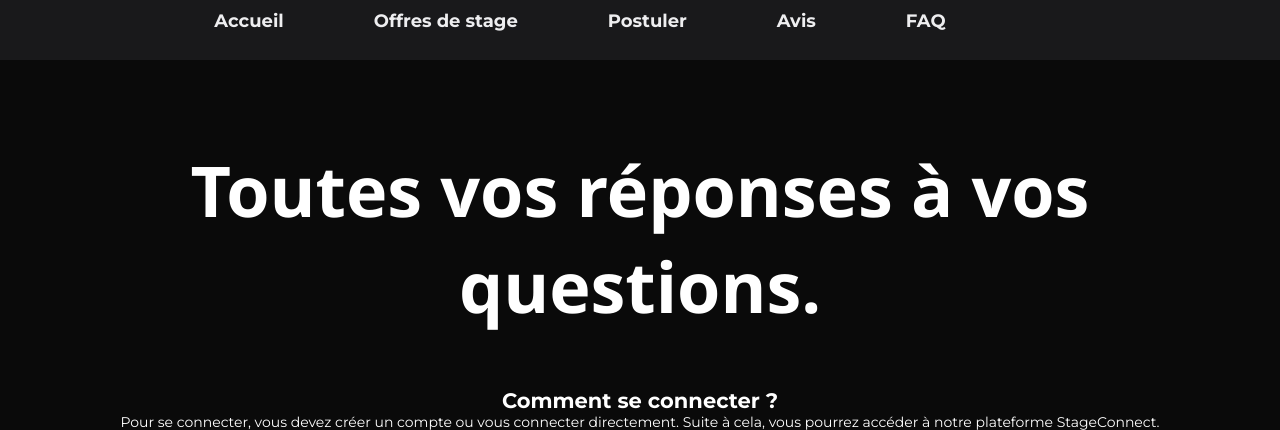
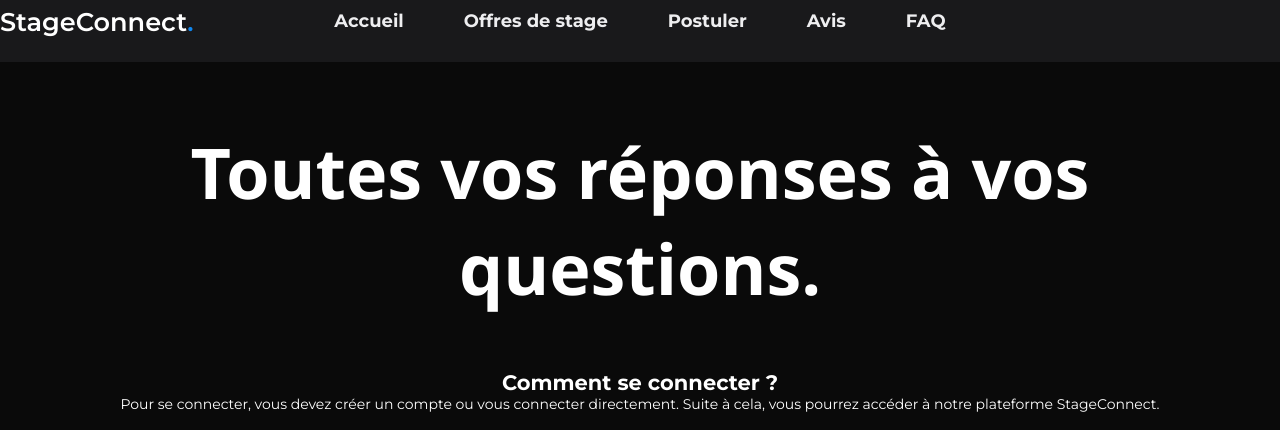
Before and after one commit to masdonte/StageConnect, a PHP site: page /STAGE-SIO1/pages/faq.php in a window 1280 px wide. Shown: the top 430 px of the page. Run offline with PHP 8.4, Linux system fonts and the light colour scheme.

Commit message:
[ADD] StageConnect Logo

```diff
--- a/css/index.css
+++ b/css/index.css
@@ -152,11 +152,65 @@ a {
 
 /*=============== NAV ===============*/
 
-nav {
+.navbar {
   background-color: #19191B;
   padding: 30px;
   text-align: center;
+  display: flex;
+  align-items: center;
+  justify-content: center;
+  position: relative;
+  width: 100%;
 }
+
+.logo-container {
+  position: absolute;
+  left: 20px;
+  top: 50%;
+  transform: translateY(-50%);
+}
+
+.logo {
+  font-size: 1.6rem;
+  font-weight: 600;
+  color: #fff;
+  text-decoration: none;
+}
+
+.menu-links li {
+  margin: 0 15px;
+}
+
+.menu-links li a {
+  color: #EEEEF0;
+  text-decoration: none;
+  font-size: 18px;
+  font-weight: bold;
+  padding: 10px 15px;
+  transition: color 0.3s;
+}
+
+.menu-links li a:hover {
+  color: #467ec9;
+}
+
+.navbar .logo span {
+  color: var(--first-color-alt);;
+}
+
+.menu-links {
+  display: flex;
+  list-style: none;
+  padding: 0;
+  margin: 0 auto;
+}
+
+.navbar a {
+  color: #fff;
+  text-decoration: none;
+  transition: 0.2s ease;
+}
+
 nav ul {
   list-style: none;
   padding: 0;
--- a/include/header.php
+++ b/include/header.php
@@ -1,35 +1,27 @@
 <nav>
    <a class="logo"><span></span></a>
    <ul>
+<nav class="navbar">
+   <div class="nav-container">
+      <div class="logo-container">
+         <a class="logo">StageConnect<span>.</span></a>
+      </div>
+   <ul class="menu-links">
       <li><a href="/STAGE-SIO1/pages/index.php">Accueil</a></li>
       <li><a href="/STAGE-SIO1/pages/offer.php">Offres de stage</a></li>
       <li><a href="/STAGE-SIO1/pages/apply.php">Postuler</a></li>
       <li><a href="/STAGE-SIO1/pages/review.php">Avis</a></li>
       <li><a href="/STAGE-SIO1/pages/faq.php">FAQ</a></li>
 
+   </ul>
+   </div>
       <?php
       if (isset($_SESSION["connected"]) && $_SESSION["connected"]) {
          ?>
-         <li>Bienvenue <?php
+         <li>Bienvenue<?php
          echo $_SESSION["nom"];
          ?></li><?php
       }
       ?>
-      <li>
-      <li>
-         <?php
-         if (isset($_SESSION["connected"])){
-         ?>
-         <form method="post">
-            <button type="submit" name="logout" class="button-connect">Se déconnecter</button>
-            <?php
-            if ($_SERVER['REQUEST_METHOD'] == 'POST') {
-               session_unset();
-               session_destroy();
-            }
-         }
-            ?>
-         </form>
-      </li>
    </ul>
 </nav>
```
Also changed, not shown: css/login.css (+56 -1 lines).
